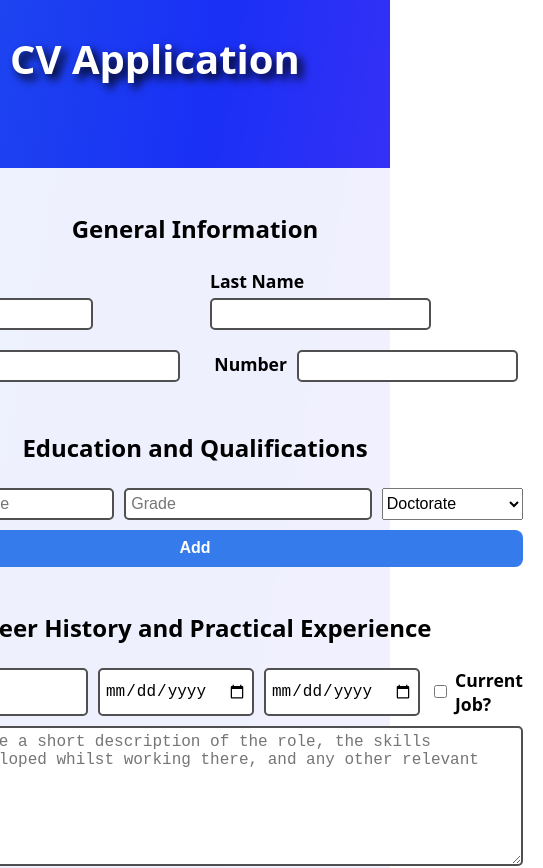
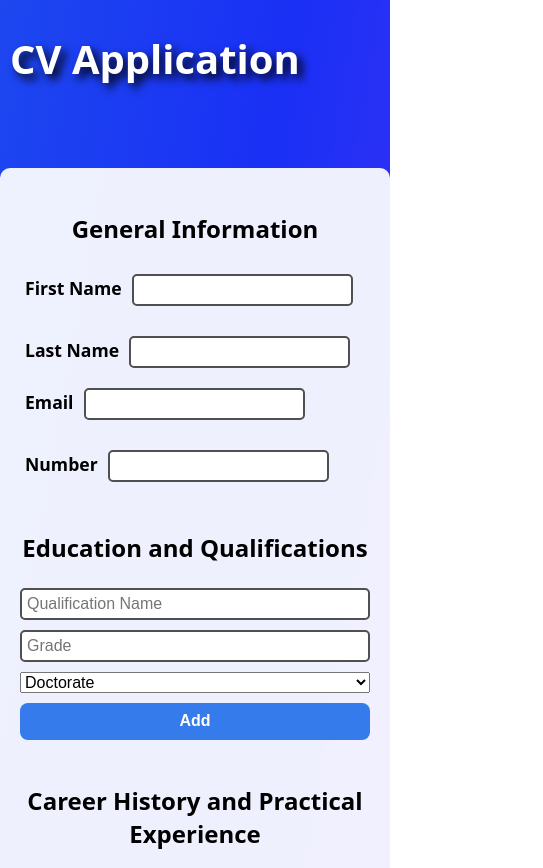
Before and after one commit to louispallett/odin-cv-application, a React (Vite) app: page / in a window 390 px wide. Shown: the top 868 px of the page, 543 px wide, since content can reach past the window. Built offline with nearby package versions, Linux system fonts and the light colour scheme.

Commit message:
Add media query for < 800px

```diff
--- a/src/styles/form.scss
+++ b/src/styles/form.scss
@@ -80,3 +80,12 @@ textarea {
     color: colours.$input_border;
     font-size: .9rem;
 }
+
+@media only screen and (max-width: 800px) {
+    .general > div > div,
+    .education > div > div,
+    .practical > div > div {
+        display: flex;
+        flex-direction: column;
+    }
+}
```
